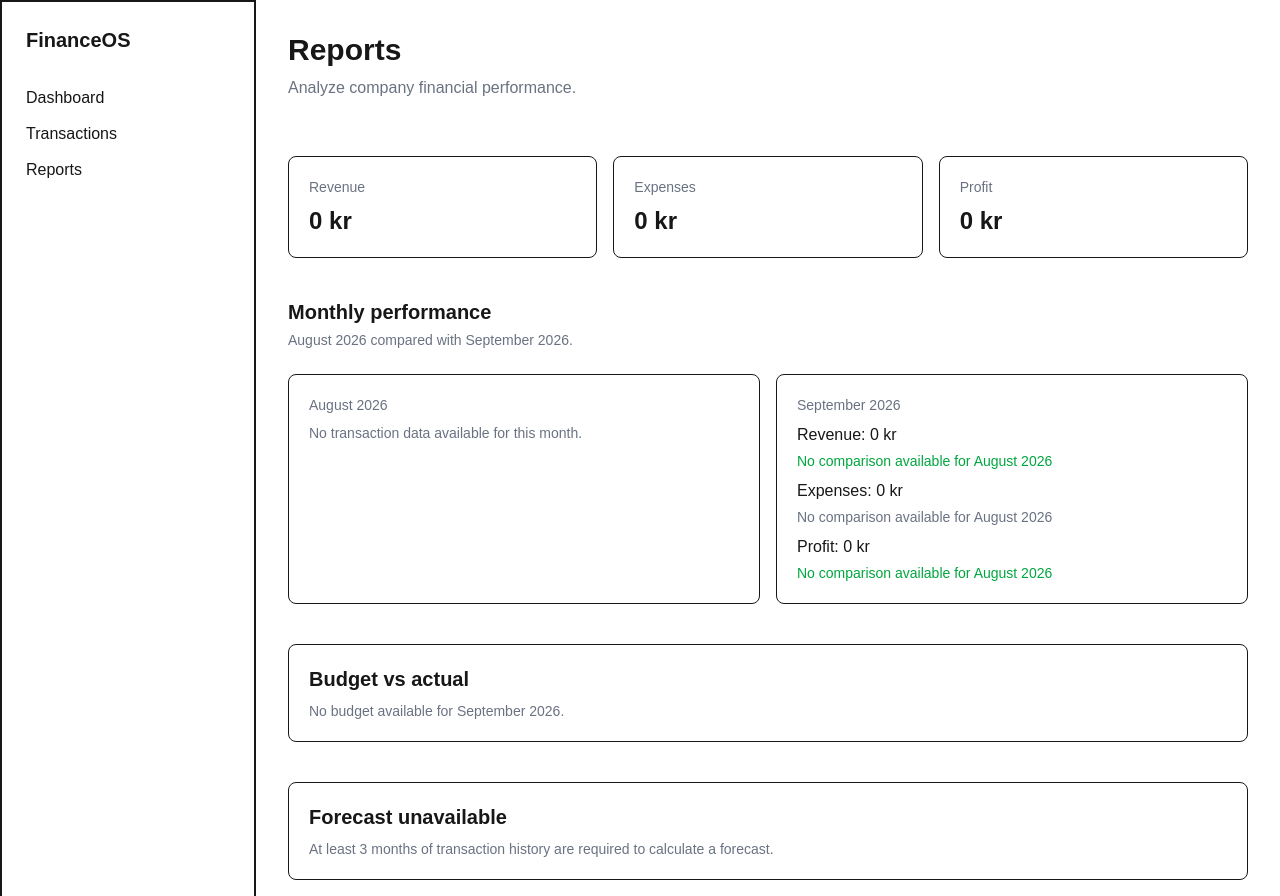
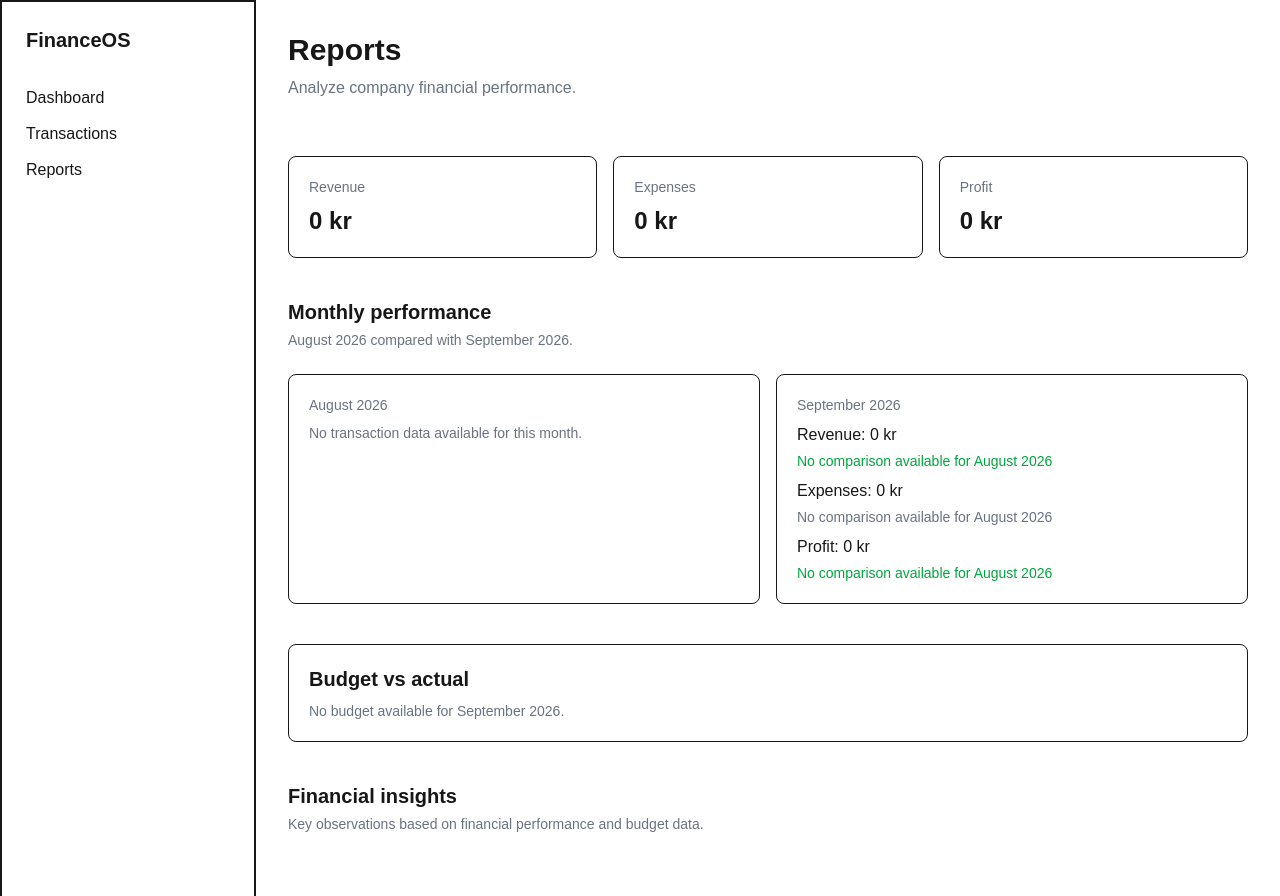
Before and after one commit to vildehf/finance-os, a Next.js app: page /reports in a window 1280 px wide. Shown: the top 896 px of the page. Built offline with nearby package versions, Linux system fonts and the light colour scheme; no server answers; the database is empty.

Commit message:
feat: add financial insights

```diff
--- /dev/null
+++ b/app/reports/components/FinancialInsights.tsx
@@ -0,0 +1,45 @@
+import type { FinancialInsight } from "../lib/insights";
+
+type FinancialInsightsProps = {
+  insights: FinancialInsight[];
+};
+
+// Viser de genererte finansielle innsiktene for valgt rapportperiode.
+export default function FinancialInsights({
+  insights,
+}: FinancialInsightsProps) {
+  return (
+    <section className="mt-10">
+      <header>
+        <h2 className="text-xl font-semibold">Financial insights</h2>
+        <p className="mt-1 text-sm text-gray-500">
+          Key observations based on financial performance and budget data.
+        </p>
+      </header>
+
+      <section className="mt-6 grid grid-cols-3 gap-4">
+        {insights.map((insight) => {
+          // Velger tekstfarge ut fra hvordan innsikten er klassifisert.
+          const statusClass =
+            insight.type === "positive"
+              ? "text-green-600"
+              : insight.type === "negative"
+                ? "text-red-600"
+                : "text-gray-500";
+
+          return (
+            <article key={insight.title} className="rounded-lg border p-5">
+              <p className={`text-xs font-medium uppercase ${statusClass}`}>
+                {insight.type}
+              </p>
+
+              <h3 className="mt-2 font-semibold">{insight.title}</h3>
+
+              <p className="mt-2 text-sm text-gray-600">{insight.message}</p>
+            </article>
+          );
+        })}
+      </section>
+    </section>
+  );
+}
--- /dev/null
+++ b/app/reports/lib/insights.ts
@@ -0,0 +1,177 @@
+export type FinancialInsight = {
+  type: "positive" | "negative" | "neutral";
+  title: string;
+  message: string;
+};
+
+export type InsightInput = {
+  month: string;
+  revenue: number;
+  expenses: number;
+  profit: number;
+  previousMonth: string | null;
+  previousRevenue: number | null;
+  previousExpenses: number | null;
+  budgetProfit: number | null;
+};
+
+// Beregner prosentvis endring mellom en tidligere og en nåværende verdi.
+function calculatePercentageChange(current: number, previous: number) {
+  if (previous === 0) {
+    return null;
+  }
+
+  return ((current - previous) / previous) * 100;
+}
+
+// Lager en innsikt om hvordan inntektene har utviklet seg fra forrige måned.
+function createRevenueInsight(input: InsightInput): FinancialInsight | null {
+  if (input.previousRevenue === null || input.previousMonth === null) {
+    return null;
+  }
+
+  const percentageChange = calculatePercentageChange(
+    input.revenue,
+    input.previousRevenue,
+  );
+
+  if (percentageChange === null) {
+    return null;
+  }
+
+  if (percentageChange > 0) {
+    return {
+      type: "positive",
+      title: "Revenue growth",
+      message: `Revenue increased ${percentageChange.toFixed(1)}% compared with ${input.previousMonth}.`,
+    };
+  }
+
+  if (percentageChange < 0) {
+    return {
+      type: "negative",
+      title: "Revenue decline",
+      message: `Revenue decreased ${Math.abs(percentageChange).toFixed(1)}% compared with ${input.previousMonth}.`,
+    };
+  }
+
+  return {
+    type: "neutral",
+    title: "Stable revenue",
+    message: `Revenue was unchanged compared with ${input.previousMonth}.`,
+  };
+}
+
+// Lager en innsikt om kostnadsutviklingen sammenlignet med inntektsutviklingen.
+function createExpenseInsight(input: InsightInput): FinancialInsight | null {
+  if (input.previousRevenue === null || input.previousExpenses === null) {
+    return null;
+  }
+
+  const revenueChange = calculatePercentageChange(
+    input.revenue,
+    input.previousRevenue,
+  );
+
+  const expenseChange = calculatePercentageChange(
+    input.expenses,
+    input.previousExpenses,
+  );
+
+  if (revenueChange === null || expenseChange === null) {
+    return null;
+  }
+
+  // Lager riktig beskrivelse av kostnadsendringen for både økning og nedgang.
+  const expenseDirection =
+    expenseChange > 0
+      ? `increased ${expenseChange.toFixed(1)}%`
+      : expenseChange < 0
+        ? `decreased ${Math.abs(expenseChange).toFixed(1)}%`
+        : "was unchanged";
+
+  // Lager riktig beskrivelse av inntektsendringen for både økning og nedgang.
+  const revenueDirection =
+    revenueChange > 0
+      ? `revenue increased ${revenueChange.toFixed(1)}%`
+      : revenueChange < 0
+        ? `revenue decreased ${Math.abs(revenueChange).toFixed(1)}%`
+        : "revenue was unchanged";
+
+  if (revenueChange <= 0) {
+    return {
+      type: expenseChange > 0 ? "negative" : "neutral",
+      title: "Cost development",
+      message: `Expenses ${expenseDirection}, while ${revenueDirection}.`,
+    };
+  }
+  if (expenseChange < revenueChange) {
+    return {
+      type: "positive",
+      title: "Cost development",
+      message: `Expenses ${expenseDirection}, slower than revenue growth of ${revenueChange.toFixed(1)}%.`,
+    };
+  }
+
+  if (expenseChange > revenueChange) {
+    return {
+      type: "negative",
+      title: "Cost development",
+      message: `Expenses ${expenseDirection}, faster than revenue growth of ${revenueChange.toFixed(1)}%.`,
+    };
+  }
+
+  return {
+    type: "neutral",
+    title: "Cost development",
+    message: "Expenses and revenue changed at the same rate.",
+  };
+}
+
+// Lager en innsikt om faktisk resultat sammenlignet med budsjettert resultat.
+function createProfitBudgetInsight(
+  input: InsightInput,
+): FinancialInsight | null {
+  if (input.budgetProfit === null) {
+    return null;
+  }
+
+  const variance = input.profit - input.budgetProfit;
+
+  if (variance > 0) {
+    return {
+      type: "positive",
+      title: "Profit above budget",
+      message: `Profit is ${variance.toLocaleString("nb-NO")} kr above budget.`,
+    };
+  }
+
+  if (variance < 0) {
+    return {
+      type: "negative",
+      title: "Profit below budget",
+      message: `Profit is ${Math.abs(variance).toLocaleString("nb-NO")} kr below budget.`,
+    };
+  }
+
+  return {
+    type: "neutral",
+    title: "Profit on budget",
+    message: "Profit is exactly on budget.",
+  };
+}
+
+// Samler alle tilgjengelige finansielle innsikter for den valgte perioden.
+export function generateFinancialInsights(
+  input: InsightInput,
+): FinancialInsight[] {
+  const insights = [
+    createRevenueInsight(input),
+    createExpenseInsight(input),
+    createProfitBudgetInsight(input),
+  ];
+
+  return insights.filter(
+    (insight): insight is FinancialInsight => insight !== null,
+  );
+}
--- a/app/reports/page.tsx
+++ b/app/reports/page.tsx
@@ -7,6 +7,8 @@ import MonthlyPerformance from "./components/MonthlyPerformance";
 import BudgetVsActual from "./components/BudgetVsActual";
 import Forecast from "./components/Forecast";
 import { calculateForecast } from "./lib/forecast";
+import { generateFinancialInsights } from "./lib/insights";
+import FinancialInsights from "./components/FinancialInsights";
 
 // Beregner endring mellom valgt måned og måneden før.
 function calculatePercentageChange(current: number, previous: number) {
@@ -156,6 +158,18 @@ export default async function ReportsPage({
   // Beregner bredden på forrige måneds profit-stolpe relativt til valgt måned.
   const previousProfitWidth = (previousProfit / selectedProfit) * 100;
 
+  // Genererer finansielle innsikter fra rapportdataene som allerede er hentet.
+  const insights = generateFinancialInsights({
+    month: selectedMonth,
+    revenue: selectedRevenue,
+    expenses: selectedExpenses,
+    profit: selectedProfit,
+    previousMonth: hasPreviousMonthData ? previousMonthLabel : null,
+    previousRevenue: hasPreviousMonthData ? previousRevenue : null,
+    previousExpenses: hasPreviousMonthData ? previousExpenses : null,
+    budgetProfit: selectedBudget ? budgetProfit : null,
+  });
+
   // Beregner forecast for måneden etter valgt rapportperiode.
   const forecast = await calculateForecast(selectedMonth);
 
@@ -253,6 +267,9 @@ export default async function ReportsPage({
         </section>
       )}
 
+      {/* Viser nøkkelinnsikter basert på rapportdataene for valgt periode. */}
+      <FinancialInsights insights={insights} />
+
       {/* Viser forecast når nok historikk finnes, ellers forklarer hvorfor den ikke kan beregnes. */}
       {forecast ? (
         <Forecast
```
